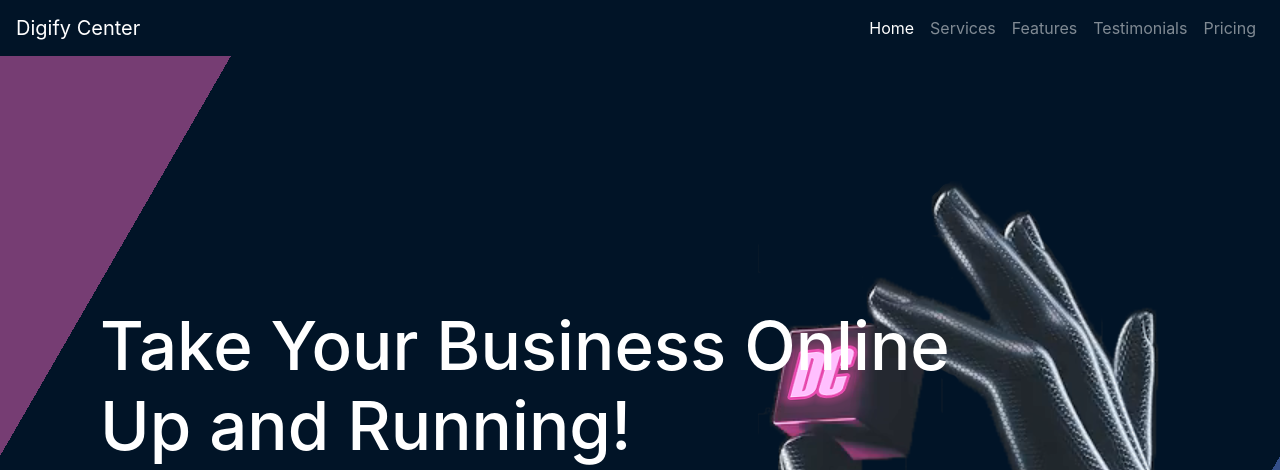
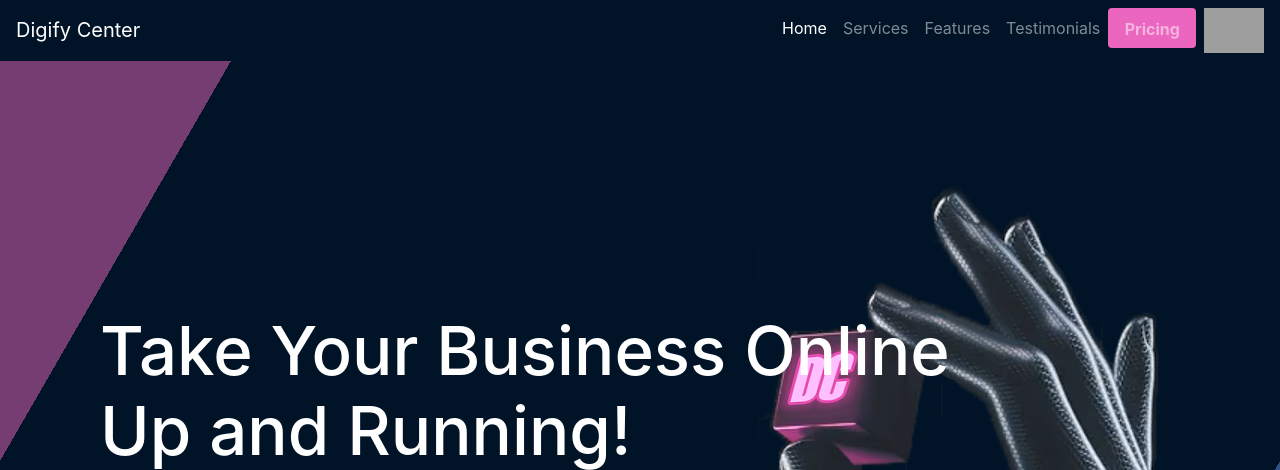
Before and after one commit to 2000utkarsh/DigifyCenter, a Django app: page / in a window 1280 px wide. Shown: the top 470 px of the page. Run offline with Django 3.2, Linux system fonts and the light colour scheme; some libraries are stand-ins or nearby versions; grey boxes are pictures that could not be loaded.

Commit message:
Buttons added in the navbar

```diff
--- a/DigifyCenter/static/css/style_constants.css
+++ b/DigifyCenter/static/css/style_constants.css
@@ -59,7 +59,15 @@
     transform: scaleX(1);
     transition: 1.4s;
 }
-
+.pricing-btn{
+    padding: 0 !important;
+    height: 2.5rem !important;
+    width: 5.5rem;
+}
+.whatsapp-btn{
+    height: 2.8rem !important;
+    margin-left: 0.5rem;
+}
 a {
     text-decoration: none !important;
 }
--- a/DigifyCenter/templates/index.html
+++ b/DigifyCenter/templates/index.html
@@ -61,10 +61,21 @@
                     </a>
                 </li>
                 <li class="nav-item">
-                    <a class="nav-link" href="{% url 'app:pricing' %}">
-                        Pricing
-                    </a>
+                    <button class="dc-bg-light btn pricing-btn">
+                        <a class="nav-link" href="{% url 'app:pricing' %}">
+                            <strong>Pricing</strong>
+                        </a>
+                    </button>
                 </li>
+
+                <li class="nav-item" style="padding: 0;">
+
+
+                    <a class="footer-link text-white" href="https://wa.me/919758940909" target="_blank"><img class="whatsapp-btn"
+                            src="https://img.icons8.com/color/96/000000/whatsapp--v4.png" /></a>
+
+                </li>
+
             </ul>
         </div>
     </nav>
@@ -533,7 +544,8 @@
                 <div class="row align-self-center pt-5">
                     <div class="col-4">
                         <h2 class="text-white ml-4">About Us</h2>
-                        <p class="text-white text-justify ml-4 footer-about-us">The skilled and experienced designers, developers,
+                        <p class="text-white text-justify ml-4 footer-about-us">The skilled and experienced designers,
+                            developers,
                             marketeers,
                             innovators and advisors, all under one roof. We aim at simplifying the process of merging
                             the
@@ -568,9 +580,12 @@
                             </span>
                             <h2 class="text-white mt-5">Contact Us</h2>
                             <span class="text-white">
-                                <a class="footer-link text-white" href="https://wa.me/919758940909"><i class="fa fa-whatsapp footer-contact-icon"></i></a>
-                                <a class="footer-link text-white" href="mailto:digifycenter@gmail.com"><i class="fa fa-envelope footer-contact-icon"></i></a>
-                                <a class="footer-link text-white" href="tel:9758940909"><i class="fa fa-phone-square footer-contact-icon"></i></a>
+                                <a class="footer-link text-white" href="https://wa.me/919758940909" target="_blank"><i
+                                        class="fa fa-whatsapp footer-contact-icon"></i></a>
+                                <a class="footer-link text-white" href="mailto:digifycenter@gmail.com" target="_blank"><i
+                                        class="fa fa-envelope footer-contact-icon"></i></a>
+                                <a class="footer-link text-white" href="tel:9758940909" target="_blank"><i
+                                        class="fa fa-phone-square footer-contact-icon"></i></a>
                             </span>
                         </center>
                     </div>
@@ -631,7 +646,7 @@
                                         </ul>
                                     </div>
 
-</div>
+                                </div>
 
                             </div>
                         </center>
@@ -647,7 +662,8 @@
                                     </div>
                                     <div class="card-body">
                                         <h5 class="card-title">Application Development</h5>
-                                        <p class="card-text card-text-2">Android? iOS? Confused? <br> Worry no more. Get your
+                                        <p class="card-text card-text-2">Android? iOS? Confused? <br> Worry no more. Get
+                                            your
                                             application
                                             flawlessly done in a blink, right here. <br><b><em>Just as you say, just as
                                                     you
@@ -663,7 +679,7 @@
                                         </ul>
                                     </div>
 
-                                                                    </div>
+                                </div>
                             </div>
 
                         </center>
@@ -679,13 +695,15 @@
                                     </div>
                                     <div class="card-body">
                                         <h5 class="card-title">ERP Solutions</h5>
-                                        <p class="card-text card-text-3">Too tired of handling your business alone ? <br> Get some
+                                        <p class="card-text card-text-3">Too tired of handling your business alone ?
+                                            <br> Get some
                                             quick
                                             digital help. Dive in and avail some marvelous ERP Solutions.<br><b><em>Just
                                                     as
                                                     you
                                                     say, just as you
-                                                    want!</b></em></p>
+                                                    want!</b></em>
+                                        </p>
                                         <ul class="list-group list-group-flush card-list-3">
                                             <li class="list-group-item">Extremely Scalable</li>
                                             <li class="list-group-item">Marketing & Financial
@@ -1098,10 +1116,13 @@
                             <h2 class="text-white">About</h2>
                             <p class="text-white text-center">The skilled and experienced designers, developers,
                                 marketeers,
-                                innovators and advisors, all under one roof. We aim at simplifying the process of merging
+                                innovators and advisors, all under one roof. We aim at simplifying the process of
+                                merging
                                 the
-                                physical and virtual worlds precisely catering to user needs. Customer satisfaction is our
-                                priority and nothing matters to us more than your approval. Working for you, <b>Just as you
+                                physical and virtual worlds precisely catering to user needs. Customer satisfaction is
+                                our
+                                priority and nothing matters to us more than your approval. Working for you, <b>Just as
+                                    you
                                     say,
                                     just as you want!</b></p>
                         </div>
@@ -1128,9 +1149,12 @@
                             </span>
                             <h2 class="text-white mt-3">Contact Us</h2>
                             <span class="text-white">
-                                <a class="footer-link text-white" href="https://wa.me/919758940909"><i class="fa fa-whatsapp footer-contact-icon"></i></a>
-                                <a class="footer-link text-white" href="mailto:digifycenter@gmail.com"><i class="fa fa-envelope footer-contact-icon"></i></a>
-                                <a class="footer-link text-white" href="tel:9758940909"><i class="fa fa-phone-square footer-contact-icon"></i></a>
+                                <a class="footer-link text-white" href="https://wa.me/919758940909" target="_blank"><i
+                                        class="fa fa-whatsapp footer-contact-icon"></i></a>
+                                <a class="footer-link text-white" href="mailto:digifycenter@gmail.com" target="_blank"><i
+                                        class="fa fa-envelope footer-contact-icon"></i></a>
+                                <a class="footer-link text-white" href="tel:9758940909" target="_blank"><i
+                                        class="fa fa-phone-square footer-contact-icon"></i></a>
                             </span>
                         </div>
                     </div>
```
Also changed, not shown: DigifyCenter/templates/pricing.html (+13 -3 lines), DigifyCenter/static/imgs/whatsapp.gif (added), 1 other file.
